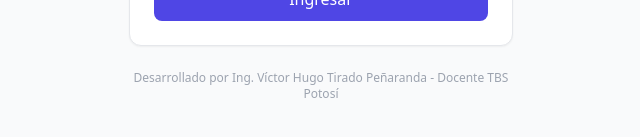
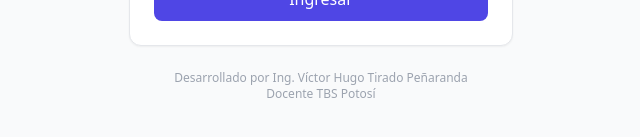
Before and after one commit to vtirado73/honorarios-tbs, a React (Vite) app: page /login in a window 1280 px wide. Shown: the part 503-640 px from the top of the page, without its empty margins (319-959 px from the left). Built offline with nearby package versions, Linux system fonts and the light colour scheme; what @react-pdf/renderer would draw is missing.

Commit message:
creditos en dos lineas

```diff
--- a/src/pages/login/Login.jsx
+++ b/src/pages/login/Login.jsx
@@ -95,7 +95,7 @@ export default function Login() {
         </form>
 
         <p className="text-center text-xs text-gray-400 dark:text-gray-600 mt-6">
-          Desarrollado por Ing. Víctor Hugo Tirado Peñaranda - Docente TBS Potosí
+          Desarrollado por Ing. Víctor Hugo Tirado Peñaranda<br />Docente TBS Potosí
         </p>
       </div>
     </div>
```
